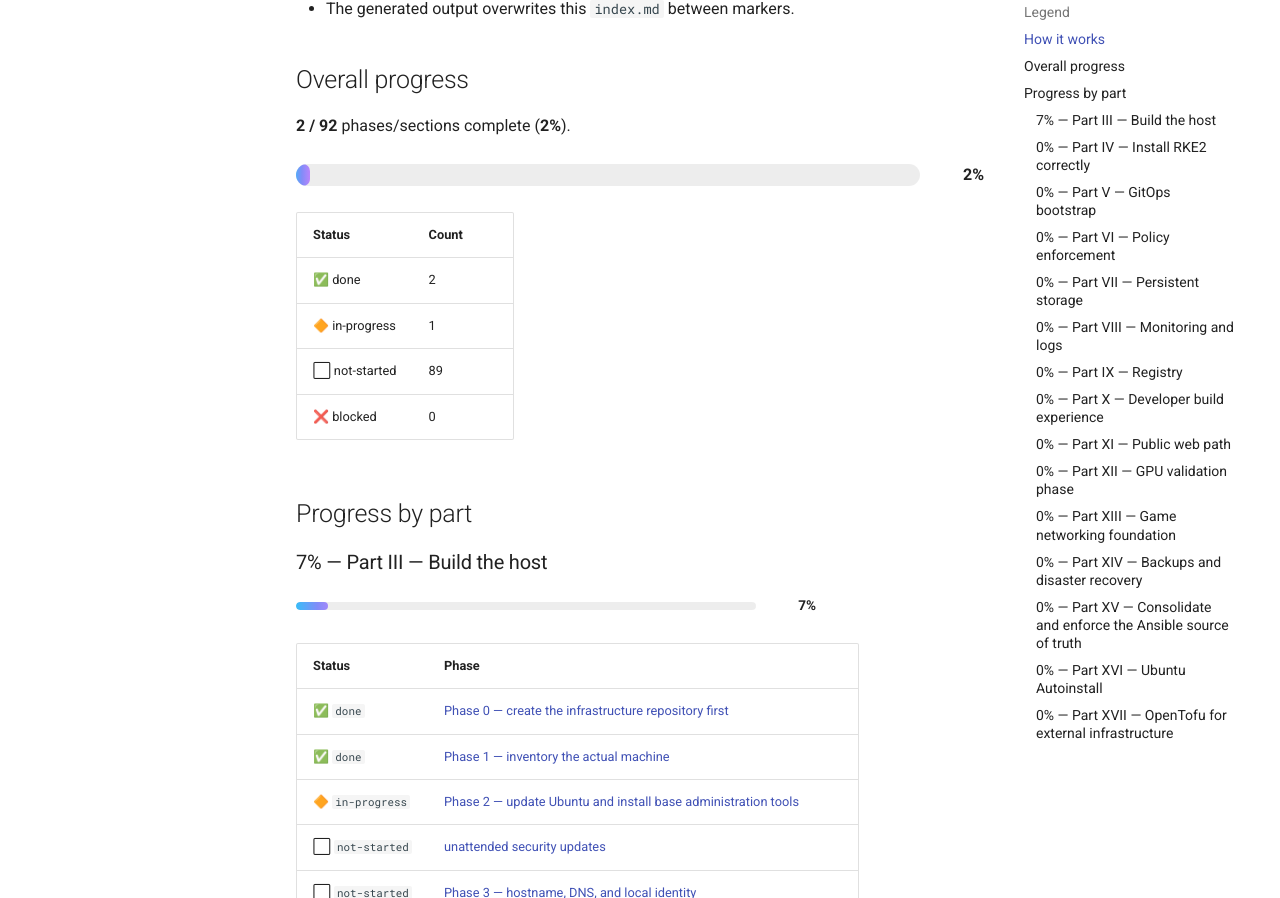
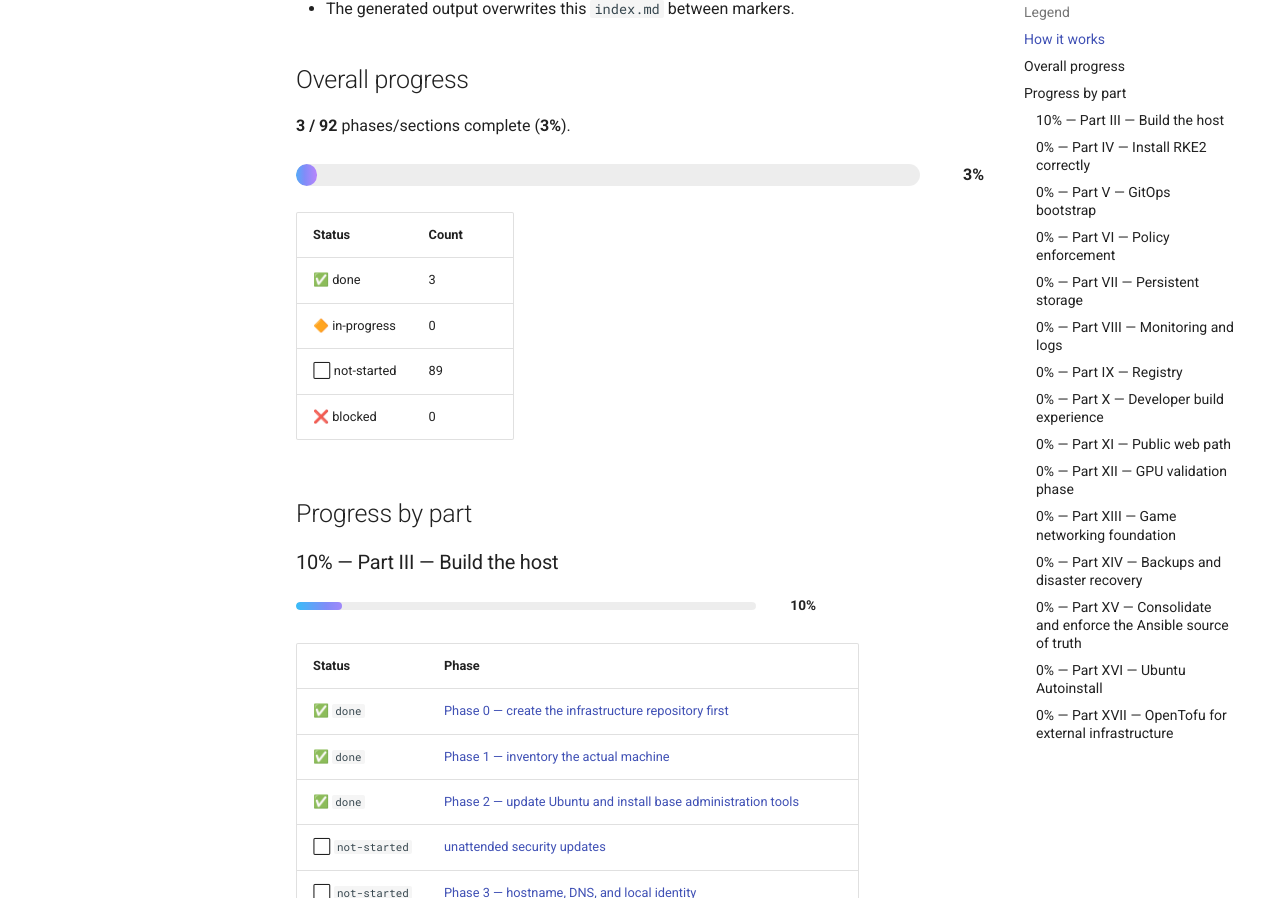
Before and after one commit to 42WASD/ubuntu-server-iac, an MkDocs documentation site: the page built from docs/implementation/index.md, in a window 1280 px wide and 1400 px high, scrolled down 691 px. Shown: the part 144-1042 px from the top of the window. Built offline with MkDocs 1.6.1 and Material for MkDocs 9.7.7, drawn with Linux system fonts in a browser that asks for light colours; comment, search, counter and statistics services are not loaded.

Commit message:
Phase 2: apply base admin tools, services, and unattended-upgrades on alpha; clean failed units

```diff
--- a/docs/implementation/index.md
+++ b/docs/implementation/index.md
@@ -25,26 +25,26 @@
 
 ## Overall progress
 
-**2 / 92** phases/sections complete (**2%**).
+**3 / 92** phases/sections complete (**3%**).
 
-<div class="progress-row" style="max-width:720px;padding:8px 0;"><div class="progress-track"><div class="progress-fill progress-fill--shimmer" style="--w:2.2%"></div></div><div class="progress-pct">2%</div></div>
+<div class="progress-row" style="max-width:720px;padding:8px 0;"><div class="progress-track"><div class="progress-fill progress-fill--shimmer" style="--w:3.3%"></div></div><div class="progress-pct">3%</div></div>
 
 | Status | Count |
 |--------|-------|
-| ✅ done | 2 |
-| 🔶 in-progress | 1 |
+| ✅ done | 3 |
+| 🔶 in-progress | 0 |
 | ⬜ not-started | 89 |
 | ❌ blocked | 0 |
 
 ## Progress by part
 
-### 7% — Part III — Build the host
+### 10% — Part III — Build the host
 
-<div class="tip" style="display:flex;align-items:center;gap:8px;max-width:520px;padding:2px 0 10px;"><div class="progress-track"><div class="progress-fill" style="--w:7.0%"></div></div><div class="progress-pct" style="font-size:.85em;">7%</div><div class="tip-box"><strong>Done (2)</strong>
+<div class="tip" style="display:flex;align-items:center;gap:8px;max-width:520px;padding:2px 0 10px;"><div class="progress-track"><div class="progress-fill" style="--w:10.0%"></div></div><div class="progress-pct" style="font-size:.85em;">10%</div><div class="tip-box"><strong>Done (3)</strong>
 • Phase 0 — create the infrastructure repository first
 • Phase 1 — inventory the actual machine
-<hr style="opacity:.3;margin:6px 0;"><strong>Pending (27)</strong>
 • Phase 2 — update Ubuntu and install base administration tools
+<hr style="opacity:.3;margin:6px 0;"><strong>Pending (26)</strong>
 • unattended security updates
 • Phase 3 — hostname, DNS, and local identity
 • Phase 4 — users, groups, and sudo boundaries
@@ -76,7 +76,7 @@
 |--------|-------|
 | ✅ `done` | [Phase 0 — create the infrastructure repository first](../reference-design/build/03-build-the-host/00-9-phase-0-create-the-infrastructure-repository-first/index.md) |
 | ✅ `done` | [Phase 1 — inventory the actual machine](../reference-design/build/03-build-the-host/01-10-phase-1-inventory-the-actual-machine/index.md) |
-| 🔶 `in-progress` | [Phase 2 — update Ubuntu and install base administration tools](../reference-design/build/03-build-the-host/02-11-phase-2-update-ubuntu-and-install-base-administration-tools/index.md) |
+| ✅ `done` | [Phase 2 — update Ubuntu and install base administration tools](../reference-design/build/03-build-the-host/02-11-phase-2-update-ubuntu-and-install-base-administration-tools/index.md) |
 | ⬜ `not-started` | [unattended security updates](../reference-design/build/03-build-the-host/03-11-1-unattended-security-updates/index.md) |
 | ⬜ `not-started` | [Phase 3 — hostname, DNS, and local identity](../reference-design/build/03-build-the-host/04-12-phase-3-hostname-dns-and-local-identity/index.md) |
 | ⬜ `not-started` | [Phase 4 — users, groups, and sudo boundaries](../reference-design/build/03-build-the-host/05-13-phase-4-users-groups-and-sudo-boundaries/index.md) |
--- a/docs/implementation/progress.yaml
+++ b/docs/implementation/progress.yaml
@@ -9,4 +9,4 @@
 # --- Part III — Build the host ---
 "03-build-the-host/00-9-phase-0-create-the-infrastructure-repository-first": "done"
 "03-build-the-host/01-10-phase-1-inventory-the-actual-machine": "done"
-"03-build-the-host/02-11-phase-2-update-ubuntu-and-install-base-administration-tools": "in-progress"
+"03-build-the-host/02-11-phase-2-update-ubuntu-and-install-base-administration-tools": "done"
```
